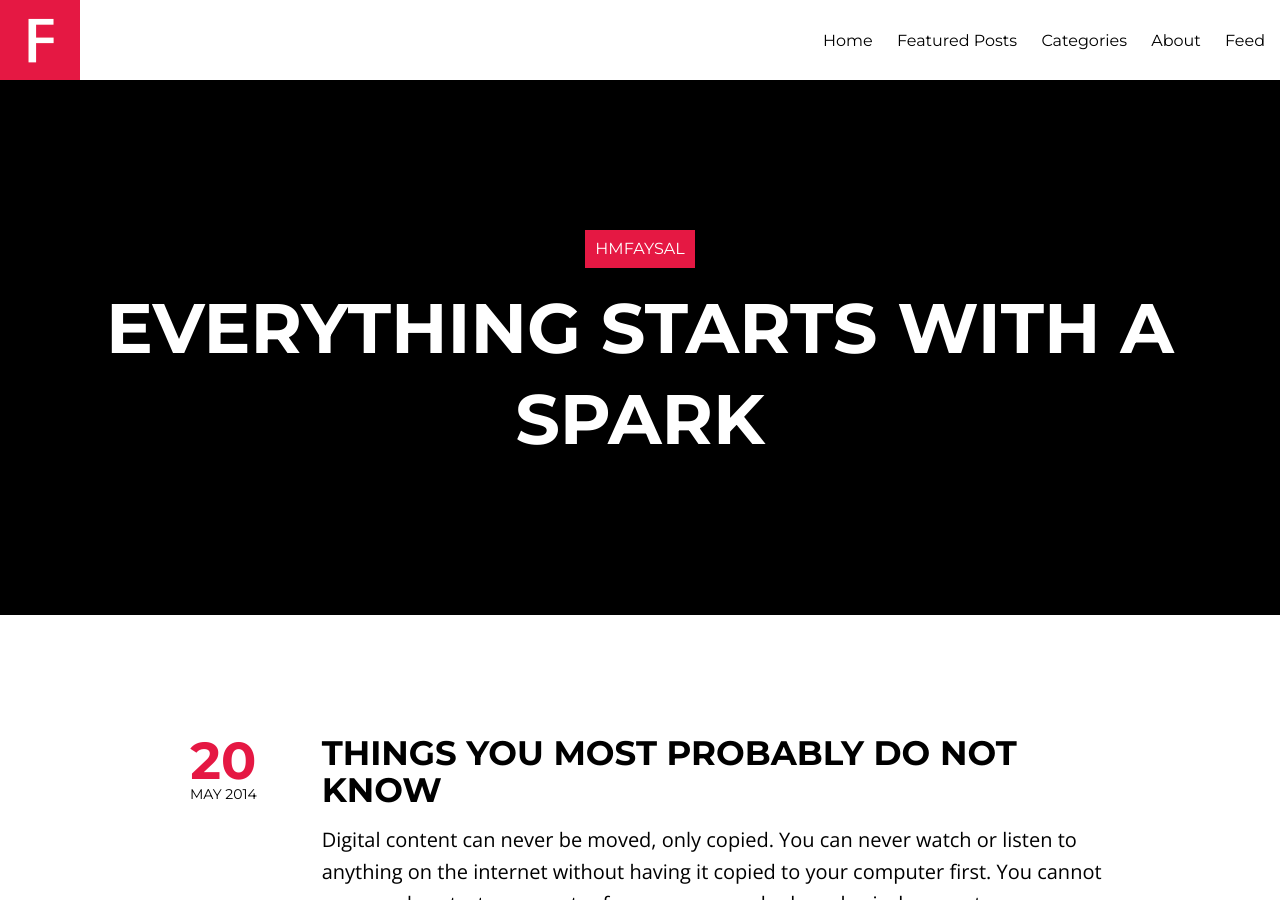
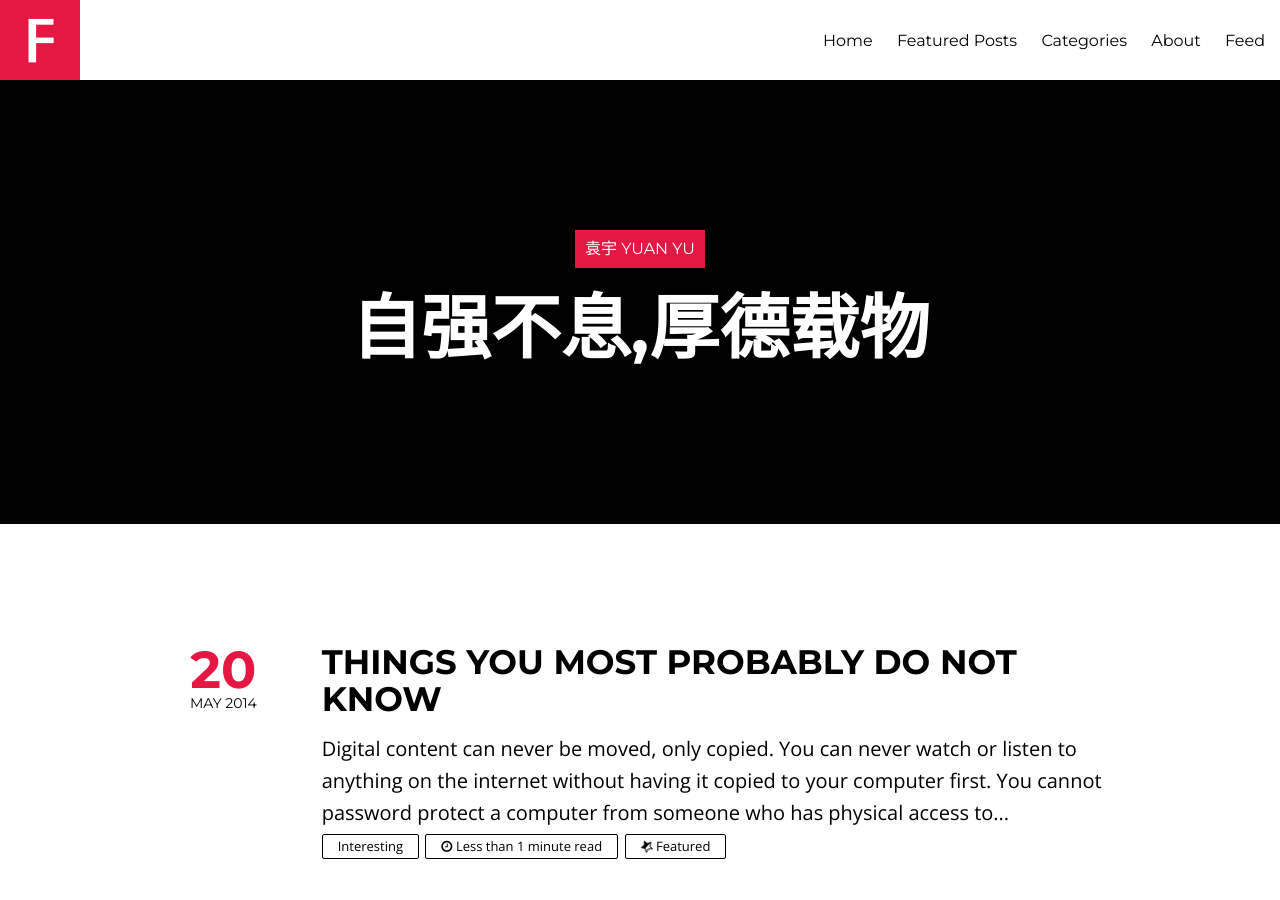
Before and after one commit to yu4nyu/yu4nyu.github.com, a Jekyll site: the page built from index.html, in a window 1280 px wide and 900 px high. Built offline with Jekyll 4.4.1, drawn with Linux system fonts in a browser that asks for light colours; nearby versions of some CDN libraries; the list of posts is cut into pages by our own code; comment, search, counter and statistics services are not loaded; part of the change alters nothing that is shown; some of the changed text lies outside the part shown.

```diff
--- a/_config.yml
+++ b/_config.yml
@@ -1,5 +1,5 @@
-title:            HMFAYSAL
-description:      "Everything starts with a spark"
+title:            袁宇 YUAN Yu
+description:      "自强不息,厚德载物"
 logo:             logo.png
 disqus_shortname: hmfaysal
 share:            true
@@ -13,18 +13,13 @@ url:        	  http://hmfaysal.github.io
 
 # Owner/author information
 owner:
-  name:           Hossain Mohd Faysal
+  name:           YUAN Yu
   avatar:         hmfaysal.jpg
   email:          hmfaysal@alum.mit.edu
   # Use the coder's toolbox at http://coderstoolbox.net/string/#!encoding=xml&action=encode&charset=us_ascii to encode your description into XML string
   description:    Awesome Dude, Awesome Life
   # Social networking links used in footer. Update and remove as you like.
-  twitter:        hmfaysal
-  facebook:       hmfaysal
-  github:         hmfaysal
-  instagram:      hmfaysal
-  # For Google Authorship https://plus.google.com/authorship
-  google_plus:    https://plus.google.com/u/0/102602916593522619858
+  github:         yuanyu0714
 
 # Analytics and webmaster tools stuff goes here
 google_analytics:   UA-39365944-7
--- a/_includes/head.html
+++ b/_includes/head.html
@@ -2,27 +2,6 @@
 <title>{% if page.title %}{{ page.title | upcase }} | {% endif %}{{ site.title | upcase }}</title>
 <meta name="description" content="{% if page.description %}{{ page.description }}{% else %}{{ site.description }}{% endif %}">
 {% if page.tags %}<meta name="keywords" content="{{ page.tags | join: ', ' }}">{% endif %}
-
-{% if site.owner.twitter %}<!-- Twitter Cards -->
-{% if page.imagefeature %}<meta name="twitter:card" content="summary_large_image">
-<meta name="twitter:image" content="{{ site.url }}/images/{{ page.imagefeature }}">
-{% else %}<meta name="twitter:card" content="summary">
-<meta name="twitter:image" content="{% if page.image.thumb %}{{ site.url }}/images/{{ page.image.thumb }}{% else %}{{ site.url }}/images/{{ site.logo }}{% endif %}">{% endif %}
-<meta name="twitter:title" content="{% if page.title %}{{ page.title }}{% else %}{{ site.title }}{% endif %}">
-<meta name="twitter:description" content="{% if page.description %}{{ page.description }}{% else %}{{ site.description }}{% endif %}">
-<meta name="twitter:creator" content="@{{ site.owner.twitter }}">{% endif %}
-
-<!-- Open Graph -->
-<meta property="og:locale" content="en_US">
-<meta property="og:type" content="article">
-<meta property="og:title" content="{% if page.title %}{{ page.title }}{% else %}{{ site.title }}{% endif %}">
-<meta property="og:description" content="{% if page.description %}{{ page.description }}{% else %}{{ site.description }}{% endif %}">
-<meta property="og:url" content="{{ site.url }}{{ page.url }}">
-<meta property="og:site_name" content="{{ site.title }}">
-{% if page.imagefeature %}<meta property="og:image" content="{{ site.url }}/images/{{ page.imagefeature }}">{% else %}<meta property="og:image" content="{{ site.url }}/images/{{ site.default_bg }}">{% endif %}
-
-{% if site.google_verify %}<meta name="google-site-verification" content="{{ site.google_verify }}">{% endif %}
-{% if site.bing_verify %}<meta name="msvalidate.01" content="{{ site.bing_verify }}">{% endif %}
 
 {% capture canonical %}{{ site.url }}{% if site.permalink contains '.html' %}{{ page.url }}{% else %}{{ page.url | remove:'index.html' | strip_slash }}{% endif %}{% endcapture %}
 <link rel="canonical" href="{{ canonical }}">
--- a/index.html
+++ b/index.html
@@ -1,9 +1,9 @@
 ---
 layout: home
-title: BLOG
-description: "The personal blog of Hossain Mohd. Faysal, a doctoral candidate in Electrical Engineering at University of Pennsylvania."
-headline: An Engineer's Diary
-tags: [Hossain, Mohd, Faysal, electrical, engineering, blog, university, pennsylvania, doha, Qatar]
+title: 博客 BLOG
+description: "袁宇的个人博客 The personal blog of YUAN Yu."
+headline: 一个工程师的日记 An Engineer's Diary
+tags: engineering, blog]
 ---
 {% if site.paginate %}
 	{% for post in paginator.posts %}
```
Also changed, not shown: _layouts/home.html (+0 -15 lines).
